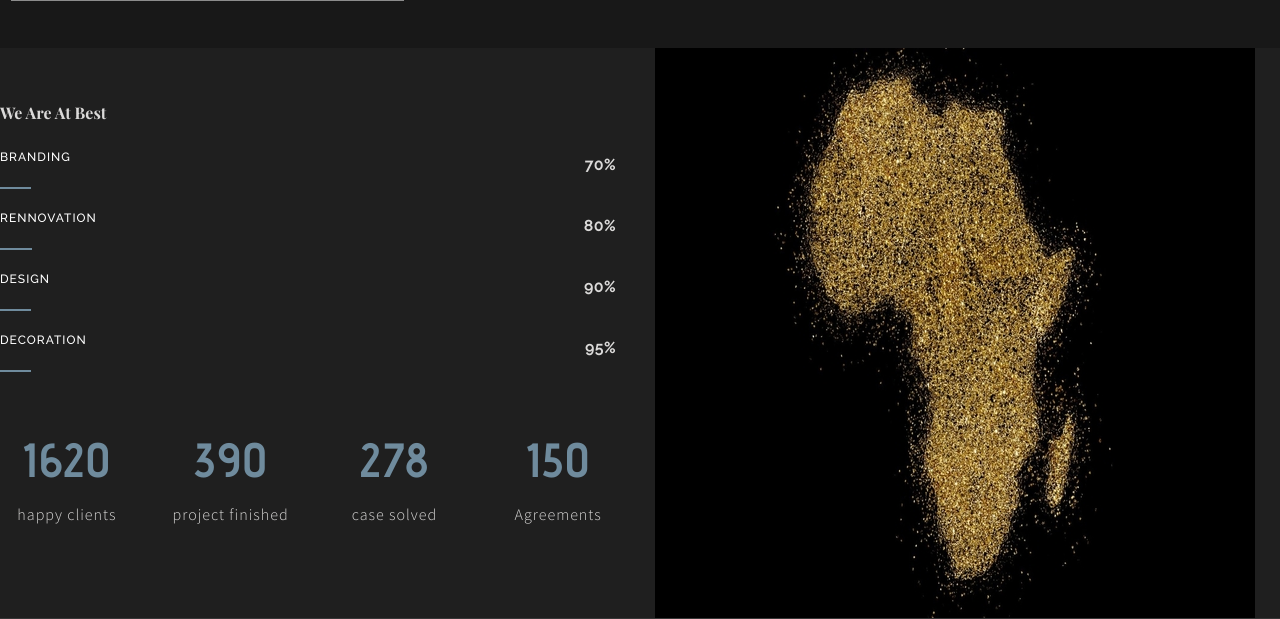
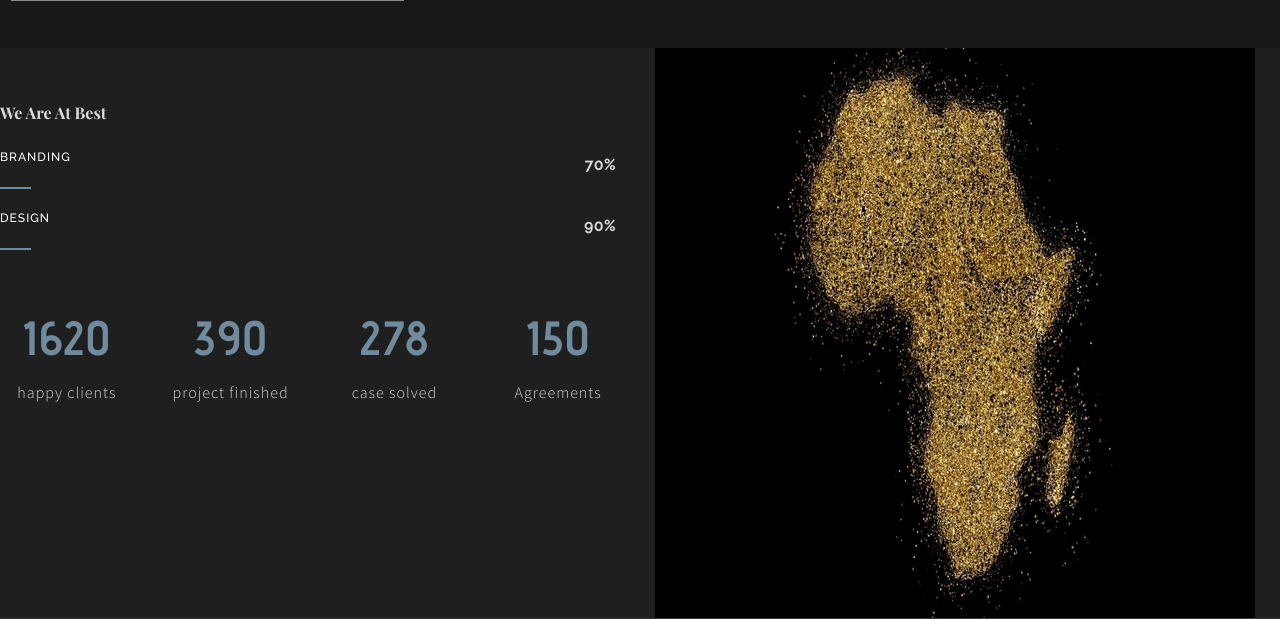
Before and after one commit to ChukwumaA/eandel, a Django app: page / in a window 1280 px wide. Shown: the part 5558-6177 px from the top of the page. Run offline with Django 3.2, Linux system fonts and the light colour scheme; some libraries are stand-ins or nearby versions; some web fonts are replaced.

Commit message:
remove some designs

```diff
--- a/eandel/templates/pages/index.html
+++ b/eandel/templates/pages/index.html
@@ -433,14 +433,7 @@
                   </div>
                 </div>
               </li>
-              <li>Rennovation<div class="label numbers">80%</div></li>
-              <li>
-                <div class="progress">
-                  <div class="bar" data-value="80" role="progressbar">
-                    80
-                  </div>
-                </div>
-              </li>
+
               <li>Design <div class="label numbers">90%</div></li>
               <li>
                 <div class="progress">
@@ -449,14 +442,7 @@
                   </div>
                 </div>
               </li>
-              <li>Decoration <div class="label numbers">95%</div></li>
-              <li>
-                <div class="progress">
-                  <div class="bar" data-value="95" role="progressbar">
-                    95
-                  </div>
-                </div>
-              </li>
+
             </ul>
             <!-- SKILL BAR END-->
           </div>
```
